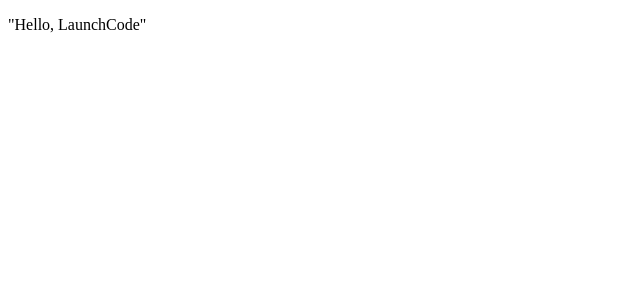
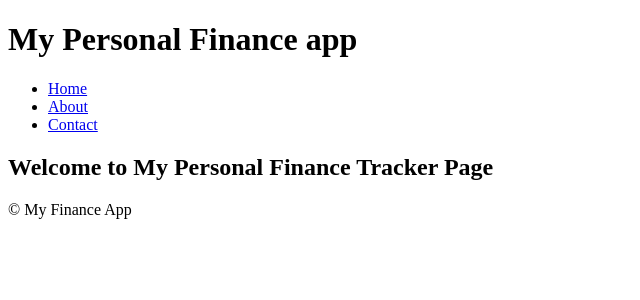
Before and after one commit to EbenAngeline/Unit1ProjectPersonalFinanceApp, a React (Vite) app in the folder Project1/: page / in a window 1280 px wide. Shown: the top 300 px of the page, without its empty margins (0-640 px from the left). Built offline with nearby package versions, Linux system fonts and the light colour scheme.

Commit message:
Working in progess

```diff
--- a/Project1/src/App.jsx
+++ b/Project1/src/App.jsx
@@ -1,9 +1,20 @@
 import { useState } from 'react'
+import Header from "./components/Header"
+import Footer from "./components/Footer"
 import './App.css'
 
 function App() {
  return(
-<p>"Hello, LaunchCode"</p>
+  <>
+  <Header/>
+  <main>
+    <h2>
+      Welcome to My Personal Finance Tracker Page
+    </h2>
+  </main>
+  <Footer/>
+
+</>
    );
 }
 
--- /dev/null
+++ b/Project1/src/components/Footer.jsx
@@ -0,0 +1,9 @@
+function Footer ()
+{
+    return(
+        <footer className="footer">
+            <p>&copy;{new Date().getFullYear} My Finance App</p>
+        </footer>
+    );
+}
+export default Footer
--- /dev/null
+++ b/Project1/src/components/Header.jsx
@@ -0,0 +1,15 @@
+function Header(){
+    return(
+        <header className="header">
+            <h1> My Personal Finance app</h1>
+            <nav>
+                <ul>
+                    <li> <a href = "/">Home</a></li>
+                    <li> <a href  = "/about">About</a></li>
+                    <li> <a href = "/contact">Contact</a></li>
+                </ul>
+            </nav>
+        </header>
+    );
+}
+export default Header;
```
